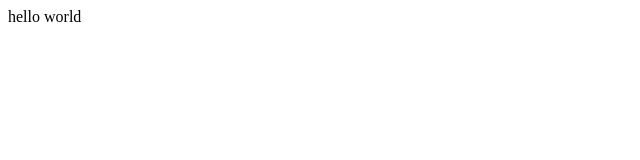
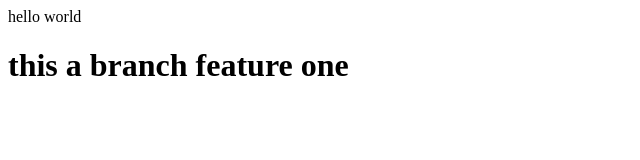
Before and after one commit to muralikrishna479/localrepo, a plain HTML site: page index.html in a window 1280 px wide. Shown: the whole page, without its empty margins (0-640 px from the left). Drawn offline with Linux system fonts and the light colour scheme.

Commit message:
feature one

```diff
--- a/index.html
+++ b/index.html
@@ -1 +1,2 @@
 <p>hello world</p>
+<h1>this a branch feature one</h1>
```
